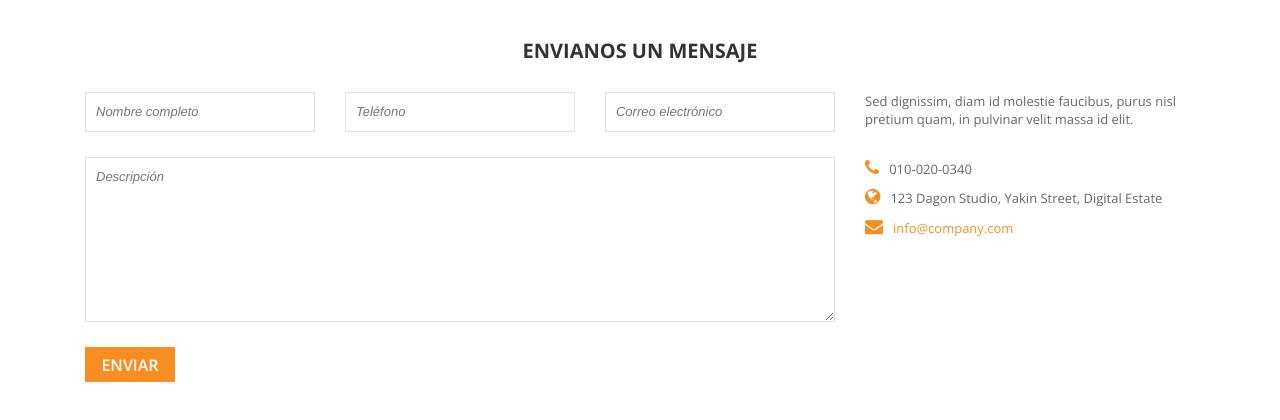
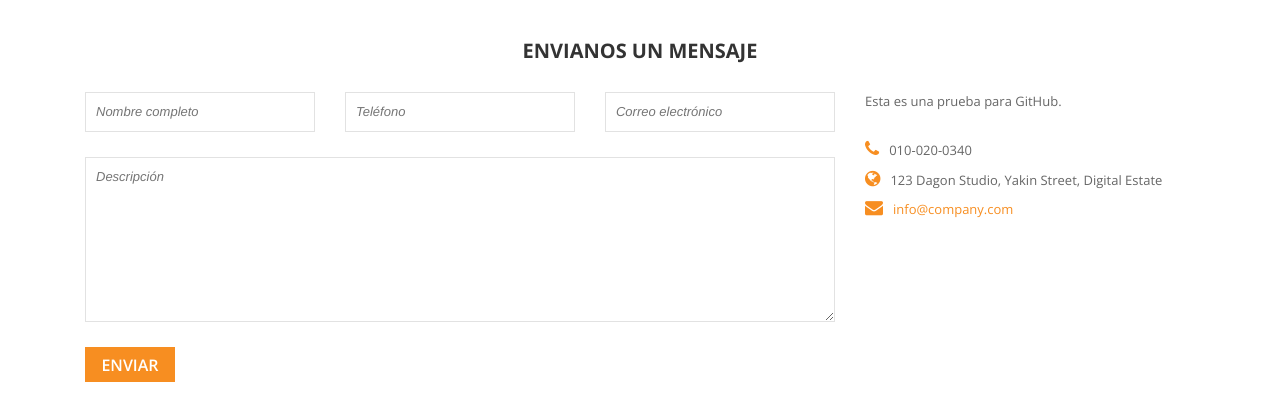
Before and after one commit to osaeljm/hola, a PHP site: page /contact-us.php in a window 1280 px wide. Shown: the part 214-634 px from the top of the page. Run offline with PHP 8.4, Linux system fonts and the light colour scheme; some libraries are stand-ins or nearby versions.

Commit message:
contact-us texto arriba de telefono

```diff
--- a/PROYECTO/contact-us.php
+++ b/PROYECTO/contact-us.php
@@ -249,7 +249,7 @@ http://www.templatemo.com/preview/templatemo_417_grill
                                         </div>
                                         <div class="col-md-4">
                                             <div class="info">
-                                                <p>Sed dignissim, diam id molestie faucibus, purus nisl pretium quam, in pulvinar velit massa id elit. </p>
+                                                <p>Esta es una prueba para GitHub.</p>
                                                 <ul>
                                                     <li><i class="fa fa-phone"></i>010-020-0340</li>
                                                     <li><i class="fa fa-globe"></i>123 Dagon Studio, Yakin Street, Digital Estate</li>
```
